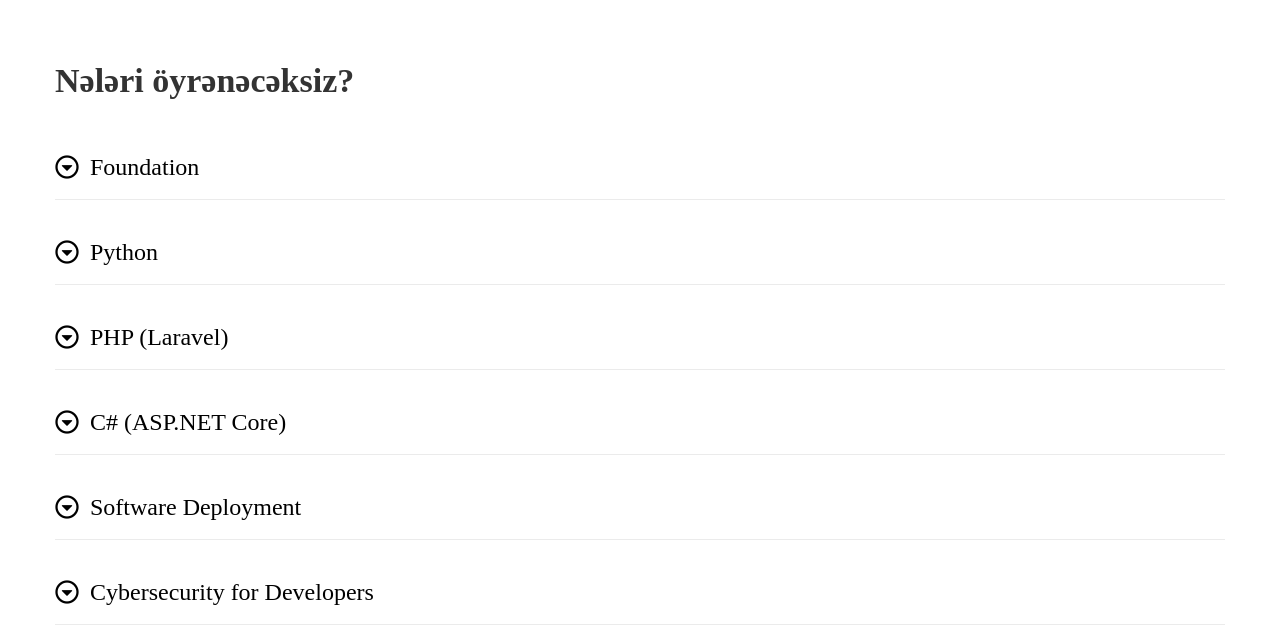
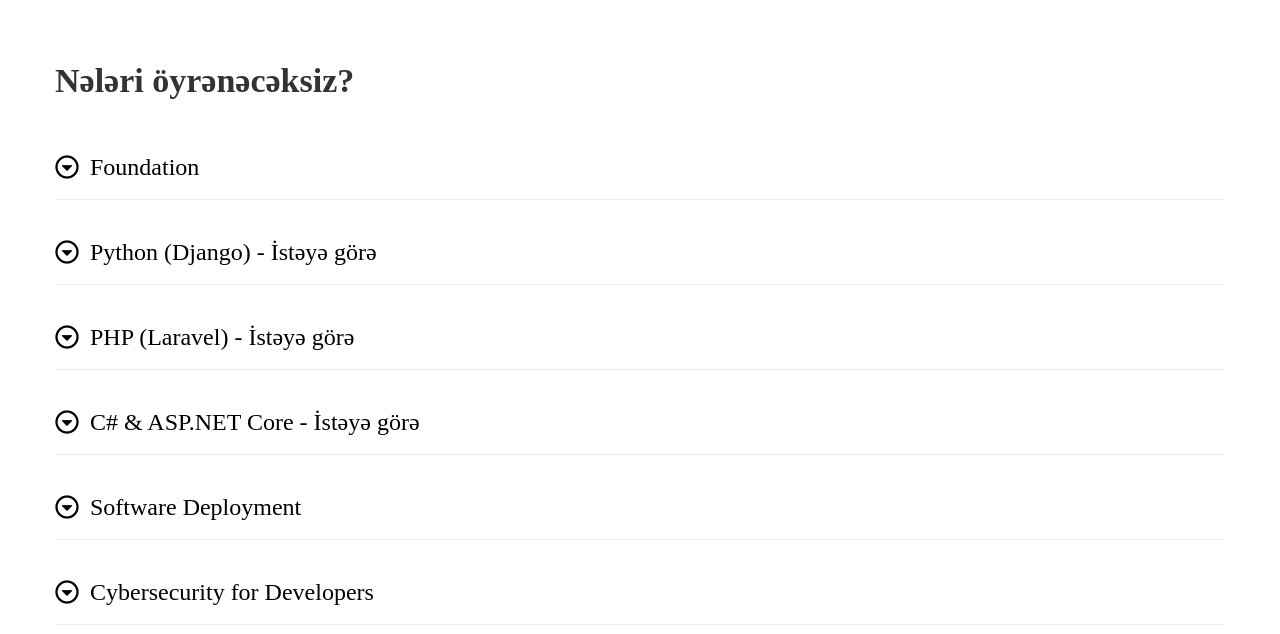
Before and after one commit to theprogbash/pragmatech, a Django app: page /backend-development in a window 1280 px wide. Shown: the part 933-1567 px from the top of the page. Run offline with Django 3.2, Linux system fonts and the light colour scheme; some libraries are stand-ins or nearby versions; some web fonts are replaced.

Commit message:
Backend page mistake fixes

```diff
--- a/templates/pragmatechapp/backend-development.html
+++ b/templates/pragmatechapp/backend-development.html
@@ -128,7 +128,7 @@
                                             <button class="btn-link collapsed" data-toggle="collapse"
                                                 data-target="#collapse__12" aria-expanded="false"
                                                 aria-controls="collapse__12">
-                                                Python <span><i class="far fa-caret-circle-down"></i>
+                                                Python (Django)  - İstəyə görə<span><i class="far fa-caret-circle-down"></i>
                                                     <i class="far fa-caret-circle-right"></i> </span>
                                             </button>
                                         </h5>
@@ -184,7 +184,7 @@
                                             <button class="btn-link collapsed" data-toggle="collapse"
                                                 data-target="#collapse__15" aria-expanded="false"
                                                 aria-controls="collapse__15">
-                                                PHP (Laravel) <span><i class="far fa-caret-circle-down"></i>
+                                                PHP (Laravel) - İstəyə görə<span><i class="far fa-caret-circle-down"></i>
                                                     <i class="far fa-caret-circle-right"></i> </span>
                                             </button>
                                         </h5>
@@ -252,7 +252,7 @@
                                             <button class="btn-link collapsed" data-toggle="collapse"
                                                 data-target="#collapse__16" aria-expanded="false"
                                                 aria-controls="collapse__16">
-                                                C# (ASP.NET Core) <span><i class="far fa-caret-circle-down"></i>
+                                                C# & ASP.NET Core - İstəyə görə<span><i class="far fa-caret-circle-down"></i>
                                                     <i class="far fa-caret-circle-right"></i> </span>
                                             </button>
                                         </h5>
```
